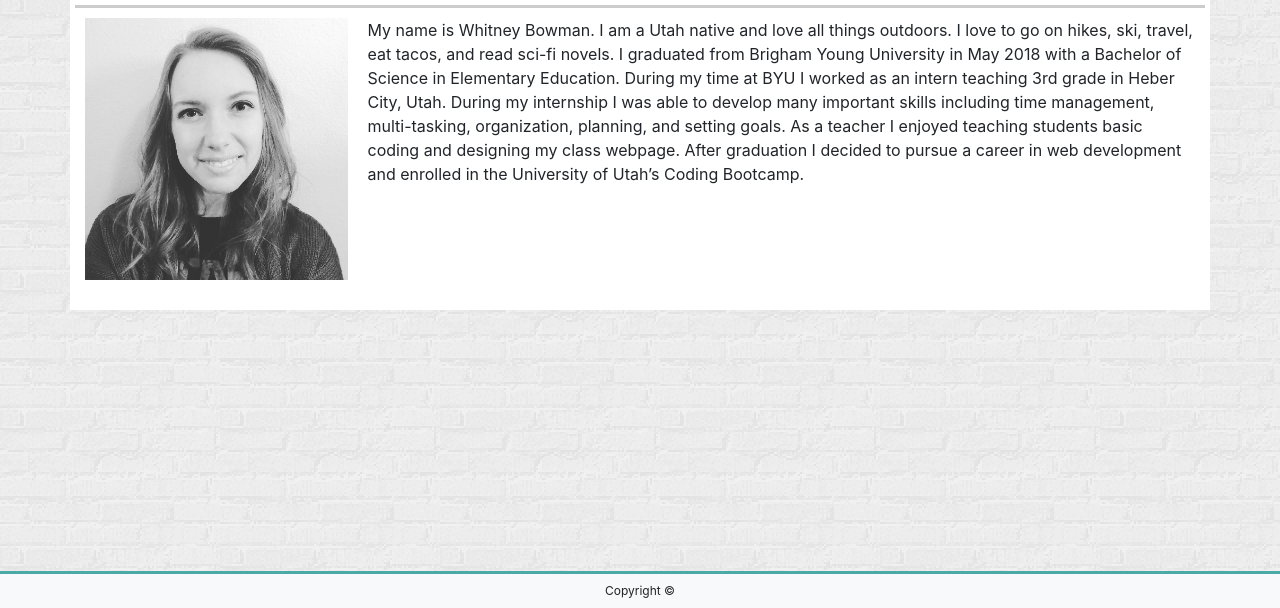
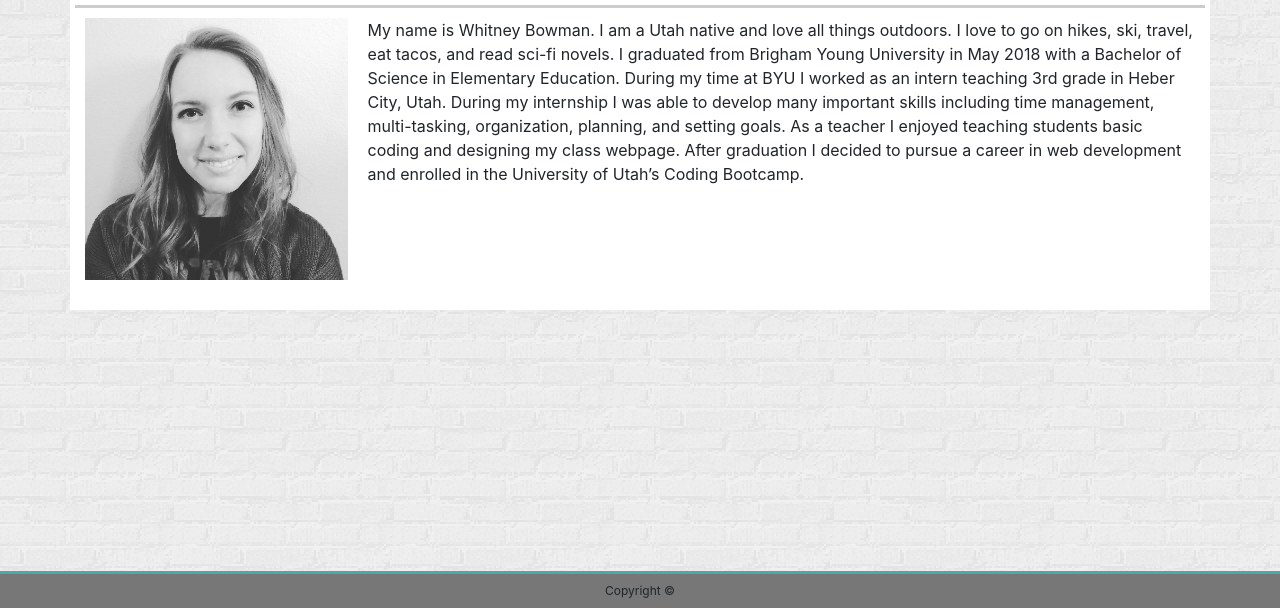
Before and after one commit to whitneyb18/Bootstrap-Portfolio, a plain HTML site: page index.html in a window 1280 px wide. Shown: the part 192-800 px from the top of the page. Drawn offline with nearby package versions, Linux system fonts and the light colour scheme.

Commit message:
Fixed footer in html files added styling in style.css

```diff
--- a/assets/style/style.css
+++ b/assets/style/style.css
@@ -62,3 +62,8 @@ ul {
 h2 {
     padding-bottom: 10px
 }
+#footer {
+    background-color: teal;
+    background-color: #777777;
+    border-top: #4aaaa5 solid 3px;
+}
--- a/index.html
+++ b/index.html
@@ -63,7 +63,7 @@
                 </div>
             </div>
         </div>
-        <nav class="navbar fixed-bottom navbar-light bg-light">
+        <nav class="navbar fixed-bottom" id="footer">
             <p class="footerText">Copyright &copy</p>
         </nav>
     </body>
```
Also changed, not shown: assets/html/contact.html (+1 -1 lines), assets/html/portfolio.html (+1 -1 lines).
